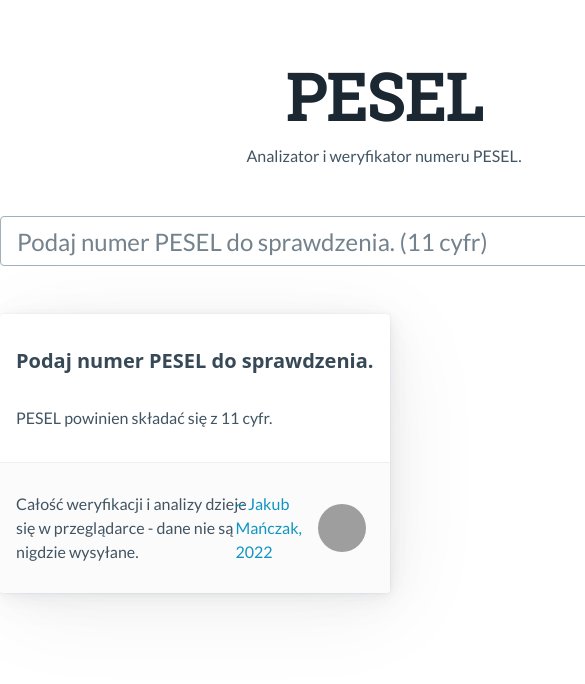
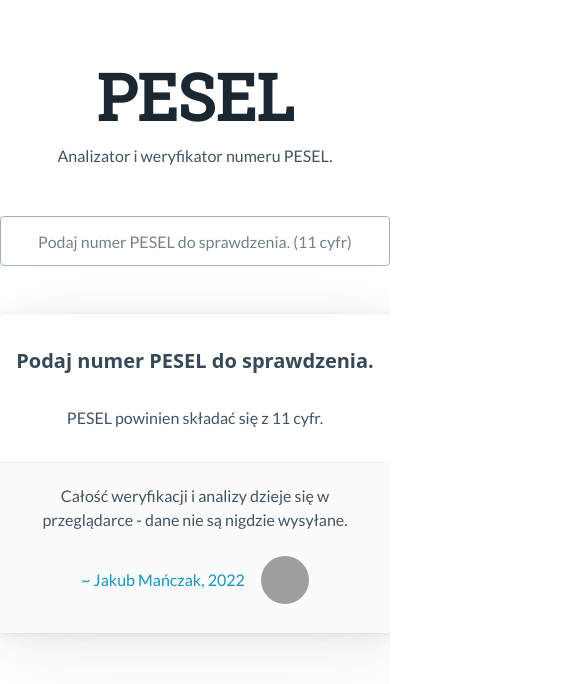
Before and after one commit to jakubmanczak/pesel, a SvelteKit app: page / in a window 390 px wide. Shown: the top 684 px of the page, 585 px wide, since content can reach past the window. Built offline with nearby package versions, Linux system fonts and the light colour scheme; grey boxes are pictures that could not be loaded.

Commit message:
mobile support

```diff
--- a/static/style.css
+++ b/static/style.css
@@ -8,7 +8,7 @@ body {
 	font-family: "Lato", sans-serif;
 }
 main {
-	width: 768px;
+	max-width: 768px;
 	text-align: center;
 	display: block;
 	margin: 0 auto;
@@ -27,6 +27,12 @@ main > input {
 	font-size: 1.5rem;
 	padding-left: 4rem;
 }
+@media screen and (max-width: 600px) {
+	main > input {
+		font-size: 1rem;
+		text-align: center;
+	}
+}
 main > p.inputstatus {
 	text-align: left;
 	width: fit-content;
@@ -37,6 +43,16 @@ footer {
 	display: flex;
 	justify-content: space-between;
 	align-items: center;
+}
+@media screen and (max-width: 600px) {
+	footer {
+		flex-direction: column;
+		text-align: center;
+		gap: 1rem;
+	}
+	article {
+		text-align: center;
+	}
 }
 .grid {
 	text-align: center !important;
```
